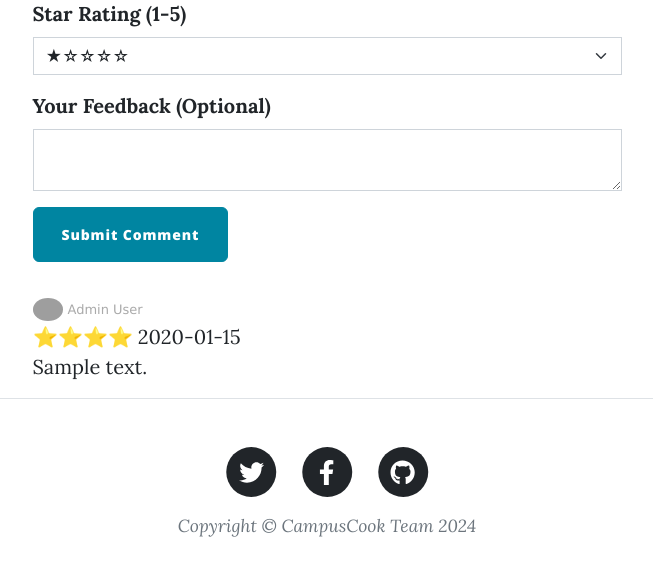
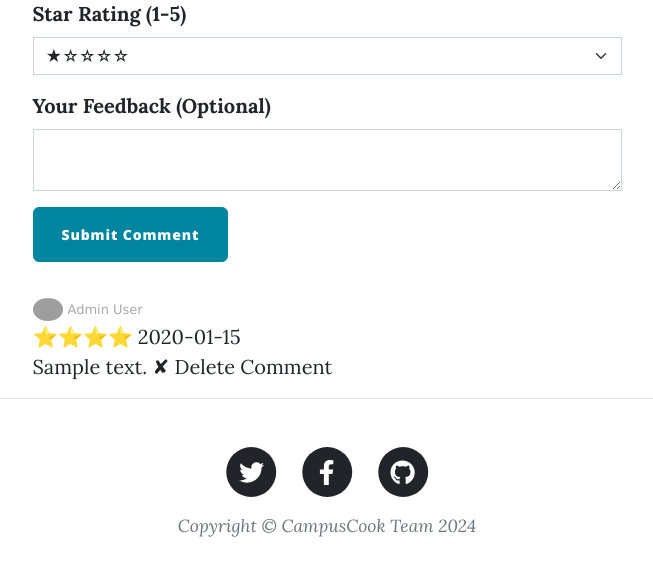
Before and after one commit to TheRiftGuardian/itec4010_recipe_application, a Flask app: page /post/1 in a window 1280 px wide. Shown: the part 1133-1707 px from the top of the page, without its empty margins (313-966 px from the left). Run offline with Flask 3, Linux system fonts and the light colour scheme; a user stored in the database is signed in; data comes from the database, SQL or seed files in the repository; tables that the repository leaves empty hold one stand-in row (values such as "Sample post"); some libraries are stand-ins or nearby versions; grey boxes are pictures that could not be loaded.

Commit message:
Added Delete Comments
Rewrote admin decorator, delete comments functionality

```diff
--- a/routes.py
+++ b/routes.py
@@ -24,14 +24,18 @@ def admin_only(f):
     @wraps(f)
     def decorated_function(*args, **kwargs):
         if f.__name__ == 'delete_post':
-
             post_id = kwargs.get('post_id')
             requested_post = db.get_or_404(RecipePost, post_id)
-            if current_user.id != 1 and current_user.id != requested_post:
+            if current_user.id != 1 and current_user.id != requested_post.author_id:
                 return abort(403)
         # Otherwise continue with the route function
         elif f.__name__ == 'add_new_post':
             if not current_user.is_authenticated:
+                return abort(403)
+        elif f.__name__ == 'delete_comment':
+            comment_id = kwargs.get('comment_id')
+            requested_comment = db.get_or_404(Comment, comment_id)
+            if current_user.id != 1 and current_user.id != requested_comment.author_id:
                 return abort(403)
         # Any other admin related route will abort if id is not 1.
         elif current_user != 1:
@@ -259,6 +263,20 @@ def delete_post(post_id):
     return redirect(url_for('route_controller.get_all_posts'))
 
 
+# Only an admin user or the author can delete a comment
+@route_controller.route("/delete_comment/<int:comment_id>")
+@admin_only
+def delete_comment(comment_id):
+    comment_to_delete = db.get_or_404(Comment, comment_id)
+    print(comment_to_delete)
+    print('comment deleted!')
+    post_id = comment_to_delete.post_id
+    db.session.delete(comment_to_delete)
+    db.session.commit()
+    return redirect(url_for('route_controller.show_post', post_id=post_id))
+
+
+
 # Simple about route that shows group members of assignment
 @route_controller.route("/about")
 def about():
--- a/templates/index.html
+++ b/templates/index.html
@@ -19,6 +19,7 @@
 
 <!-- Search Input -->
 <div class="container px-4 px-lg-5 mb-4">
+    <h2>Search</h2>
     <input type="text" id="myInput" onkeyup="myFunction()" placeholder="Search for recipes..." class="form-control">
 </div>
 
--- a/templates/post.html
+++ b/templates/post.html
@@ -110,6 +110,9 @@
                                 <br>
                                 {{ comment.text | safe }}
                                 {% endif %}
+                                 {% if current_user.id == 1 or current_user.id == comment.author_id %}
+                        <a href="{{ url_for('route_controller.delete_comment', comment_id=comment.id) }}">✘ Delete Comment</a>
+                        {% endif %}
                             </div>
                         </li>
                         {% endfor %}
```
